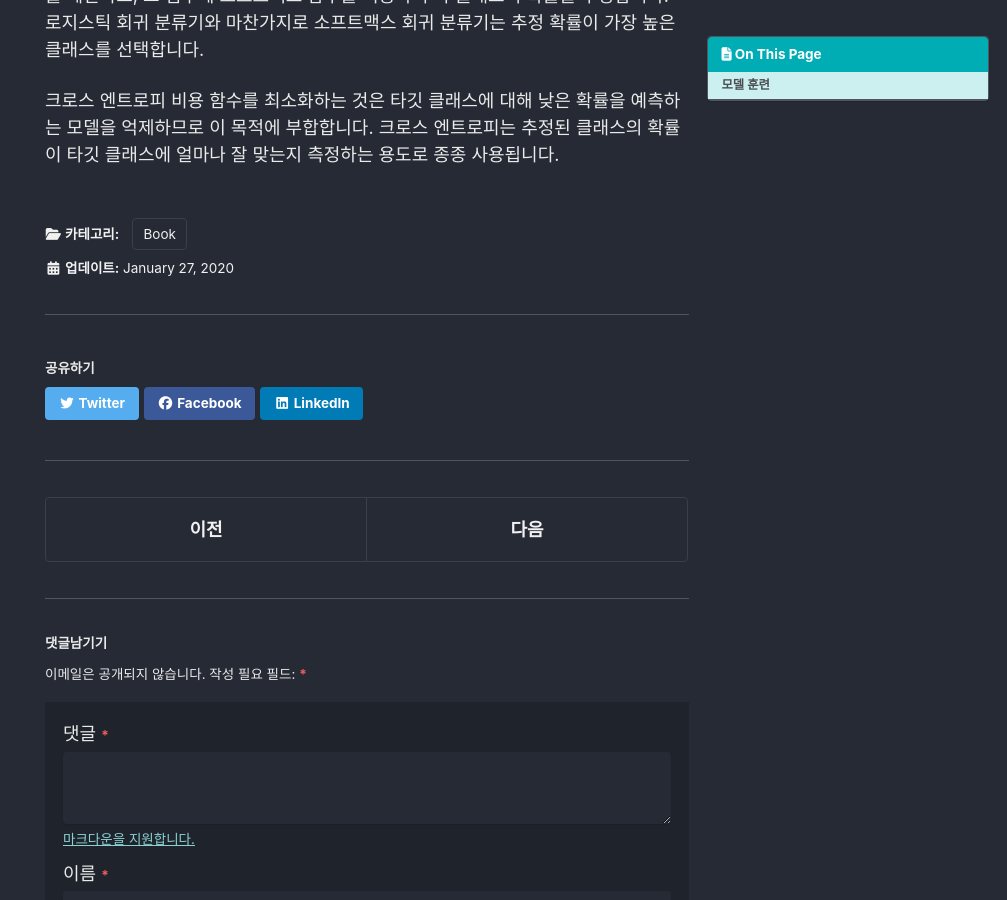
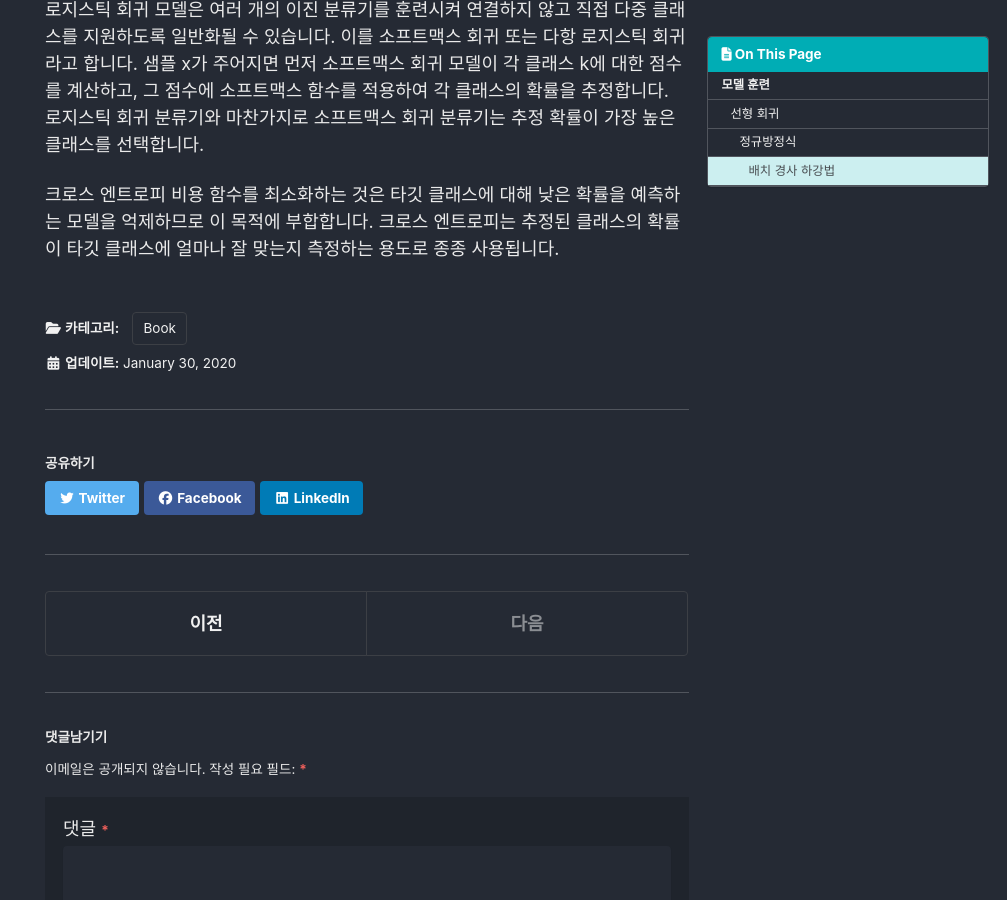
Before and after one commit to pymass/pymass.github.io, a Jekyll site: the page built from _posts/2020-01-30-fourth-book.md, in a window 1280 px wide and 900 px high, scrolled down 6421 px. Shown: the whole window, without its empty margins (273-1280 px from the left). Built offline with Jekyll 4.4.1, drawn with Linux system fonts in a browser that asks for light colours; cached includes are drawn as plain includes; nearby versions of some CDN libraries; formulas are drawn with MathJax 3.

Commit message:
200130 book

```diff
--- a/_posts/2020-01-27-fourth-book.md
+++ b/_posts/2020-01-30-fourth-book.md
@@ -20,19 +20,25 @@ use_math: true
 
 <br/>
 
-**선형 회귀**
+## 선형 회귀
 
 선형 회귀 모델을 훈련시키려면 RMSE를 최소화하는 *θ*를 찾아야 합니다. 실제로는 RMSE보다 평균 제곱 오차(MSE)를 최소화하는 것이 같은 결과를 내면서 더 간단합니다.
+
+
 $$
 MSE(X,h_\theta)={\frac 1m}\sum\limits_{i=1}^n(\theta^{T}\cdot x^{(i)}-y^{(i)})
 $$
+
+
 훈련세트 X에 대한 선형 회귀 가설 h<sub>*θ*</sub>의 MSE는 위 식처럼 계산합니다.
 
 <br/>
 
-**정규방정식**
+### 정규방정식
 
 비용 함수를 최소화하는 *θ* 값을 찾기 위한 해석적인 방법이 있습니다. 다른 말로 하면 바로 결과를 얻을 수 있는 수학 공식이 있습니다. 이를 정규방정식이라고 합니다.
+
+
 $$
 \hat\theta=(X^T\cdot {X})^{-1}\cdot {X^T}\cdot {y}
 $$
@@ -56,7 +62,7 @@ $$
 
 <br/>
 
-**배치 경사 하강법**
+#### 배치 경사 하강법
 
 경사 하강법을 구현하려면 각 모델 파라미터 *θ*에 대해 비용 함수의 그래디언트를 계산해야 합니다. 다시 말해 *θ*가 조금 변경될 때 비용 함수가 얼마나 바뀌는지 계산해야 합니다. 이를 편도함수라고 합니다. 그래디언트 벡터는 비용 함수의 편도함수를 모두 담고 있으며 이 알고리즘을 배치 경사 하강법이라고 합니다.
 
```
